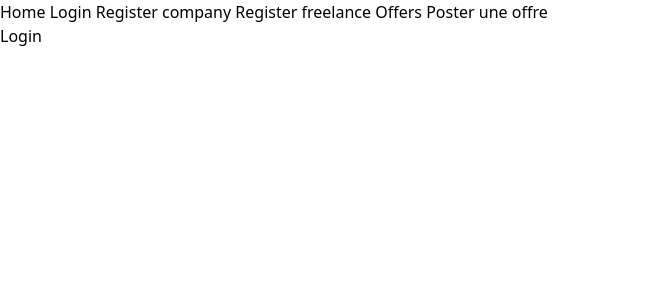
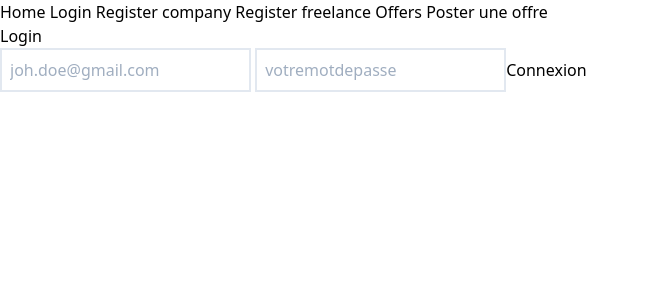
Before and after one commit to benoitlemaire/playar-app, a Nuxt app: page /login in a window 1280 px wide. Shown: the top 300 px of the page, without its empty margins (0-649 px from the left). Built offline with nearby package versions, Linux system fonts and the light colour scheme.

Commit message:
Page login in progress

```diff
--- a/components/Forms/BaseInput.vue
+++ b/components/Forms/BaseInput.vue
@@ -1,13 +1,45 @@
 <template>
-  <input type="text">
+  <label>
+    {{ label }}
+    <input
+      class="border-2 p-2"
+      v-bind="$attrs"
+      :value="value"
+      v-on="inputListeners"
+    >
+
+    <slot name="errorMessage" />
+  </label>
 </template>
 
 <script>
 export default {
+  inheritAttrs: false,
 
+  props: {
+    value: {
+      type: [String, Number],
+      default: ''
+    },
+
+    label: {
+      type: String,
+      default: ''
+    }
+  },
+
+  computed: {
+    inputListeners () {
+      const vm = this
+      return Object.assign({},
+        this.$listeners,
+        {
+          input (event) {
+            vm.$emit('input', event.target.value)
+          }
+        }
+      )
+    }
+  }
 }
 </script>
-
-<style>
-
-</style>
--- /dev/null
+++ b/components/Forms/Errors/ErrorMessageMail.vue
@@ -0,0 +1,23 @@
+<template>
+  <div class="text-red-500">
+    <template v-if="rules.required">
+      <p v-if="!error.required">
+        L'email est requis
+      </p>
+    </template>
+
+    <template v-if="rules.email">
+      <p v-if="!error.email">
+        le format de l'email est incorrect
+      </p>
+    </template>
+  </div>
+</template>
+
+<script>
+import errorMessage from '~/mixins/errorMessage.js'
+
+export default {
+  mixins: [errorMessage]
+}
+</script>
--- /dev/null
+++ b/components/Forms/Errors/ErrorMessageName.vue
@@ -0,0 +1,17 @@
+<template>
+  <div class="text-red-500">
+    <template v-if="rules.required">
+      <p v-if="!error.required">
+        Le nom est requis
+      </p>
+    </template>
+  </div>
+</template>
+
+<script>
+import errorMessage from '~/mixins/errorMessage.js'
+
+export default {
+  mixins: [errorMessage]
+}
+</script>
--- /dev/null
+++ b/components/Forms/Errors/ErrorMessagePassword.vue
@@ -0,0 +1,23 @@
+<template>
+  <div class="text-red-500">
+    <template v-if="rules.minLength">
+      <p v-if="!error.minLength">
+        Il faut au moins {{ error.$params.minLength.min }} caractères
+      </p>
+    </template>
+
+    <template v-if="rules.required">
+      <p v-if="!error.required">
+        Le mot de passe est requis
+      </p>
+    </template>
+  </div>
+</template>
+
+<script>
+import errorMessage from '~/mixins/errorMessage.js'
+
+export default {
+  mixins: [errorMessage]
+}
+</script>
--- /dev/null
+++ b/components/Forms/Errors/ErrorMessageUpload.vue
@@ -0,0 +1,17 @@
+<template>
+  <div class="text-red-500">
+    <template v-if="rules.required">
+      <p v-if="!error.required">
+        Le nom est requis
+      </p>
+    </template>
+  </div>
+</template>
+
+<script>
+import errorMessage from '~/mixins/errorMessage.js'
+
+export default {
+  mixins: [errorMessage]
+}
+</script>
--- /dev/null
+++ b/mixins/errorMessage.js
@@ -0,0 +1,13 @@
+export default {
+  props: {
+    error: {
+      type: Object,
+      default: () => {}
+    },
+
+    rules: {
+      type: Object,
+      default: () => {}
+    }
+  }
+}
--- a/nuxt.config.js
+++ b/nuxt.config.js
@@ -23,10 +23,11 @@ export default {
 
   // Plugins to run before rendering page: https://go.nuxtjs.dev/config-plugins
   plugins: [
+    '~/plugins/vuelidate.js'
   ],
 
   // Auto import components: https://go.nuxtjs.dev/config-components
-  components: true,
+  components: false,
 
   // Modules for dev and build (recommended): https://go.nuxtjs.dev/config-modules
   buildModules: [
--- a/package.json
+++ b/package.json
@@ -28,6 +28,7 @@
     "eslint-plugin-nuxt": "^2.0.0",
     "eslint-plugin-vue": "^7.4.1",
     "jest": "^26.6.3",
-    "vue-jest": "^3.0.4"
+    "vue-jest": "^3.0.4",
+    "vuelidate": "^0.7.6"
   }
 }
--- a/pages/login.vue
+++ b/pages/login.vue
@@ -1,13 +1,112 @@
 <template>
-  <h1>Login</h1>
+  <div>
+    <h1>Login</h1>
+
+    <form @submit.prevent="login">
+      <base-input
+        v-model="form.email"
+        placeholder="joh.doe@gmail.com"
+        type="email"
+        @blur="$v.form.email.$touch()"
+      >
+        <error-message-mail
+          v-if="$v.form.email.$error"
+          slot="errorMessage"
+          :error="$v.form.email"
+          :rules="$v.form.email.$params"
+        />
+      </base-input>
+
+      <base-input
+        v-model="form.password"
+        type="password"
+        placeholder="votremotdepasse"
+        @blur="$v.form.password.$touch()"
+      >
+        <error-message-password
+          v-if="$v.form.password.$error"
+          slot="errorMessage"
+          :error="$v.form.password"
+          :rules="$v.form.password.$params"
+        />
+      </base-input>
+
+      <p v-if="serverErrors.length" class="text-red-500">
+        {{ serverErrors }}
+      </p>
+
+      <button>
+        Connexion
+      </button>
+    </form>
+  </div>
 </template>
 
 <script>
+import { email, minLength } from 'vuelidate/lib/validators'
+import BaseInput from '@/components/Forms/BaseInput.vue'
+import ErrorMessageMail from '@/components/Forms/Errors/ErrorMessageMail.vue'
+import ErrorMessagePassword from '@/components/Forms/Errors/ErrorMessagePassword.vue'
+
 export default {
+  components: { BaseInput, ErrorMessageMail, ErrorMessagePassword },
+  data () {
+    return {
+      form: {
+        email: '',
+        password: ''
+      },
 
+      serverErrors: []
+    }
+  },
+
+  methods: {
+    login () {
+      this.$v.$touch()
+
+      if (!this.$v.$error) {
+        this.$axios.post('auth/login', this.form)
+          .then(result => console.log(result))
+          .catch((error) => {
+            this.handleServerError(error)
+          })
+      }
+    },
+
+    handleServerError (error) {
+      const { data, status, statusText } = error.response
+
+      console.log(error.response)
+
+      if (status === 401 && statusText === 'Unauthorized') {
+        this.serverErrors = 'Identifiants incorrects'
+      }
+
+      if (status === 422 && statusText === 'Unprocessable Entity') {
+        for (const [name, message] of Object.entries(data)) {
+          // TODO : Trouver un moyen de faire fonctionner ça
+          this.serverErrors.push(
+            {
+              name,
+              message: message[0]
+            })
+        }
+      }
+    }
+
+  },
+
+  validations: {
+    form: {
+      email: {
+        email
+      },
+
+      password: {
+        minLength: minLength(6)
+      }
+    }
+  }
 }
 </script>
-
-<style>
-
-</style>
--- /dev/null
+++ b/plugins/vuelidate.js
@@ -0,0 +1,3 @@
+import Vue from 'vue'
+import Vuelidate from 'vuelidate'
+Vue.use(Vuelidate)
```
Also changed, not shown: jsconfig.json (added, +24 -0 lines), 1 other file (tests, documents, lock files or other folders).
